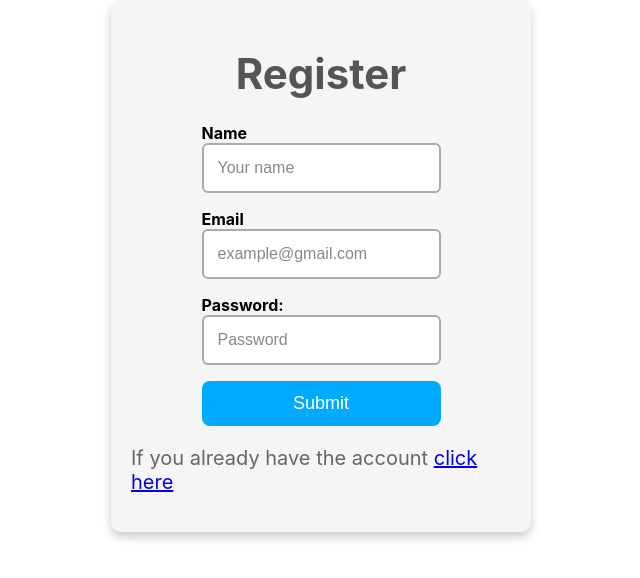
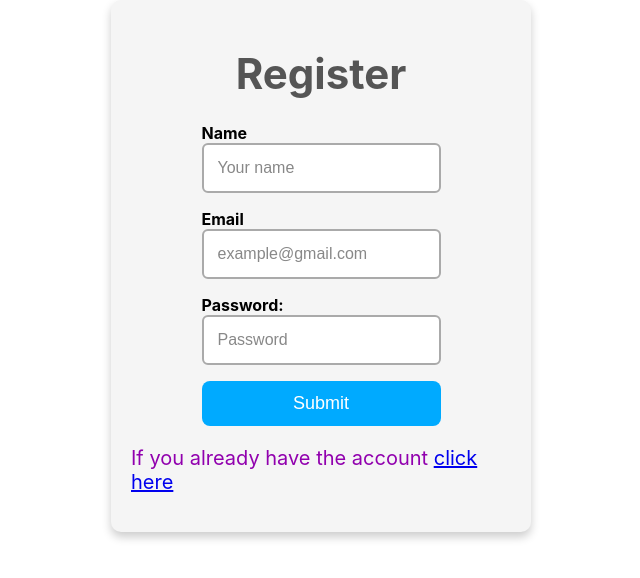
Before and after one commit to Romamill/goit-react-hw-08-phonebook, a React (Create React App) app: page /goit-react-hw-08-phonebook/register in a window 1280 px wide. Shown: the top 578 px of the page, without its empty margins (319-959 px from the left). Built offline with nearby package versions, Linux system fonts and the light colour scheme.

Commit message:
up color

```diff
--- a/src/ui/Text.styled.js
+++ b/src/ui/Text.styled.js
@@ -1,7 +1,7 @@
 import styled from "@emotion/styled";
 const Text = styled.p`
   font-size: 20px;
-  color: #666;
+  color: #9100ae;
   margin-bottom: 18px;
 `;
 export {Text}
```
